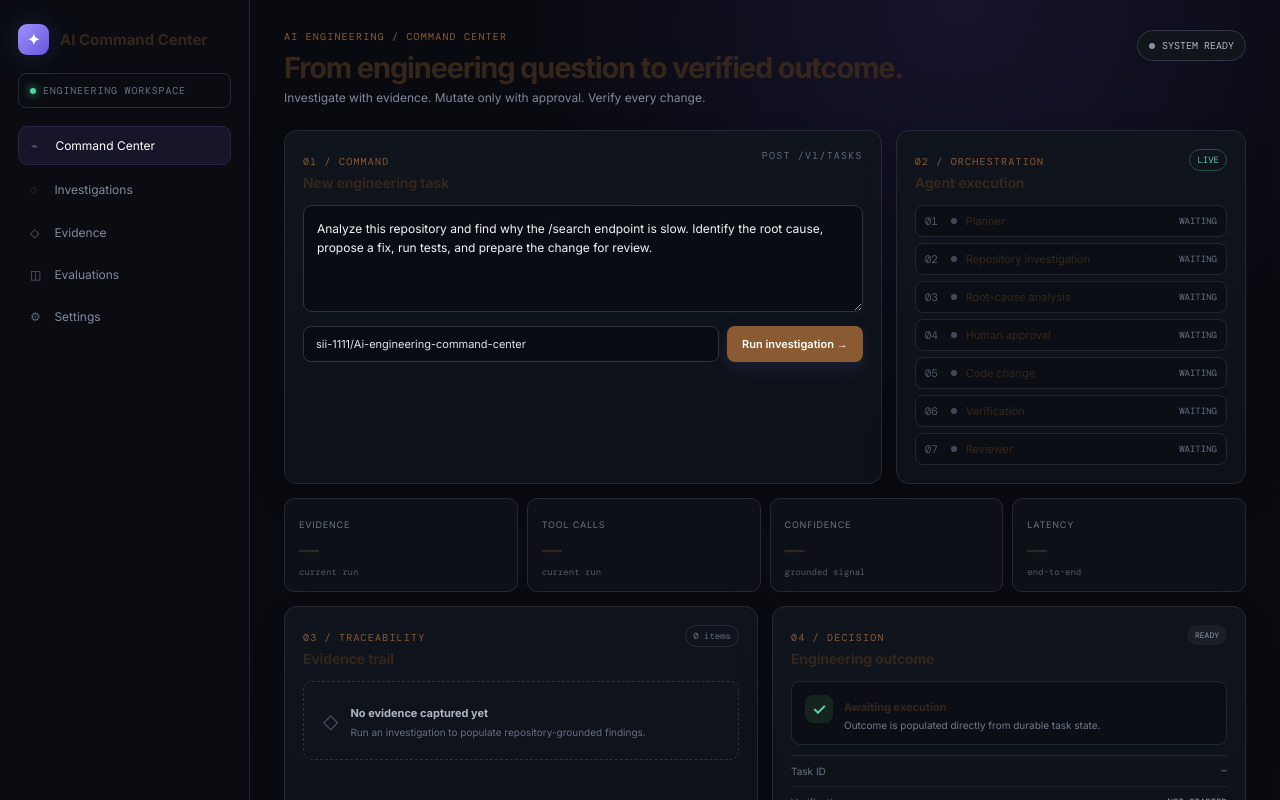
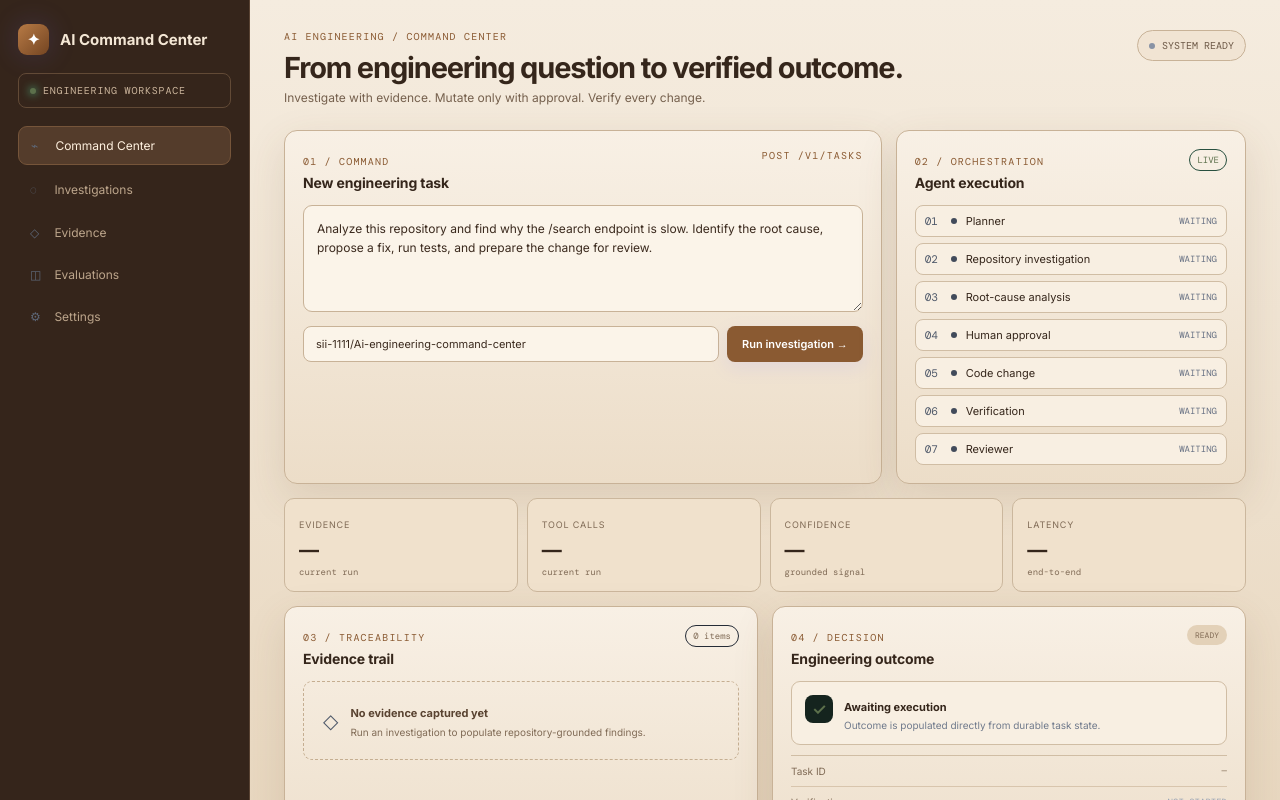
Before and after one commit to sii-1111/Ai-engineering-command-center, a Next.js app in the folder apps/web/: page / in a window 1280 px wide. Shown: the top 800 px of the page. Built offline with nearby package versions, Linux system fonts and the light colour scheme; no server answers.

Commit message:
style: apply brown beige command center theme

```diff
--- a/apps/web/app/theme.css
+++ b/apps/web/app/theme.css
@@ -1 +1,10 @@
-:root { --bg: #e8d8c1; --panel: #f5ecdf; --text: #35261b; --accent: #8a5a32; }
+:root{--bg:#e8d8c1;--panel:#f5ecdf;--text:#35261b;--accent:#8a5a32;--muted:#75604d;--line:#c8b297;--good:#5c704b}
+body{background:linear-gradient(180deg,#f5ecdf 0,#e3cfb3 100%);color:#35261b}
+.sidebar{background:#35251b;border-color:#594333}.brand{color:#f4e7d5}.workspace{color:#cbb59c;border-color:#624a36}.nav div{color:#bca58b}.nav .active{background:#543c2b;color:#fff1df;border-color:#76553a}.sidefoot{color:#9f8469}
+.logo{background:linear-gradient(135deg,#b77a45,#744522)}
+.eyebrow,.section-kicker,.mono{color:#8a5a32}.sub{color:#75604d}.status{background:#f1e4d3;color:#6d5947;border-color:#c8b297}
+.hero-grid .panel,.workspace-grid .panel,.lower-grid .panel,.panel{background:linear-gradient(180deg,#f8f0e5,#ecddc8);border-color:#c8b297;box-shadow:0 14px 40px #68482b22}
+.taskbox,.input,.report{background:#fbf4e9;color:#3b2a1e;border-color:#c8b297}.primary{background:#8a5a32}.secondary{background:#dfccb1;color:#4c3625;border-color:#b99d7e}
+.step,.row,.outcome-summary{background:#f8efe2;border-color:#d0bda4}.metric{background:#f0e1cc;border-color:#cbb79d}.metric span,.metric em{color:#806b56}
+.count,.detail-list span,.event p{color:#806b56}.row{color:#5b4634}.row code,.detail-list code,.event code{color:#806a54}.empty{border-color:#c5ae91;color:#806b56}.empty b{color:#594331}.pill{background:#e3d1b8;color:#806a54}.pill.good{background:#dce5d3;color:#526742}.pill.warn{background:#ecddc5;color:#8a5f34}.pill.danger{background:#ecd5d0;color:#874a40}
+.detail-list{border-color:#d0bda4}.detail-list div{border-color:#d8c5ad}.event{border-color:#d8c5ad}.event-line{background:#b99b78}footer{color:#806b56}
```
